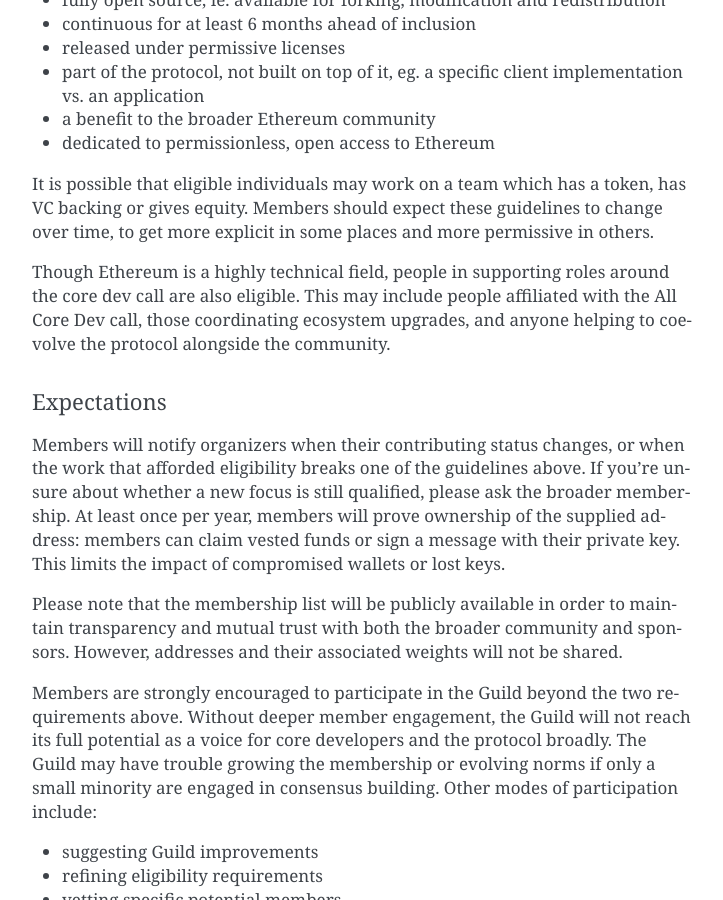
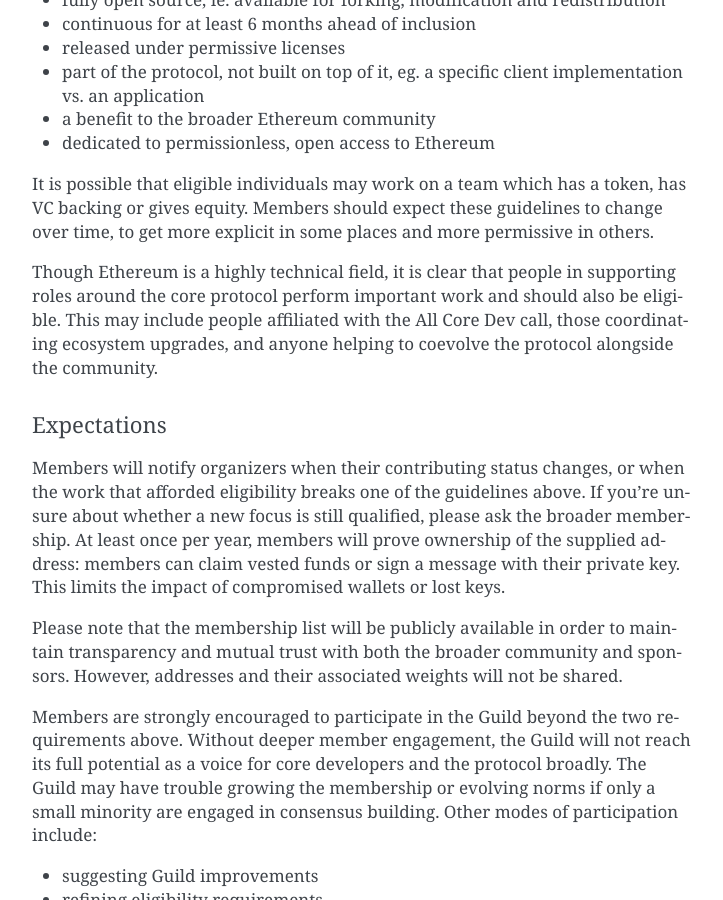
Before and after one commit to protocolguild/documentation, a Sphinx documentation site: the page built from docs/4-roles-expectations.md, in a window 1280 px wide and 900 px high, scrolled down 552 px. Shown: the whole window, without its empty margins (388-1111 px from the left). Built offline with Sphinx 7.4.7, drawn with Linux system fonts in a browser that asks for light colours.

Commit message:
eligibility phrasing

```diff
--- a/docs/4-roles-expectations.md
+++ b/docs/4-roles-expectations.md
@@ -21,7 +21,7 @@
 
 It is possible that eligible individuals may work on a team which has a token, has VC backing or gives equity. Members should expect these guidelines to change over time, to get more explicit in some places and more permissive in others.
 
-Though Ethereum is a highly technical field, people in supporting roles around the core dev call are also eligible. This may include people affiliated with the All Core Dev call, those coordinating ecosystem upgrades, and anyone helping to coevolve the protocol alongside the community.
+Though Ethereum is a highly technical field, it is clear that people in supporting roles around the core protocol perform important work and should also be eligible. This may include people affiliated with the All Core Dev call, those coordinating ecosystem upgrades, and anyone helping to coevolve the protocol alongside the community.
 
 #### Expectations
 
```
